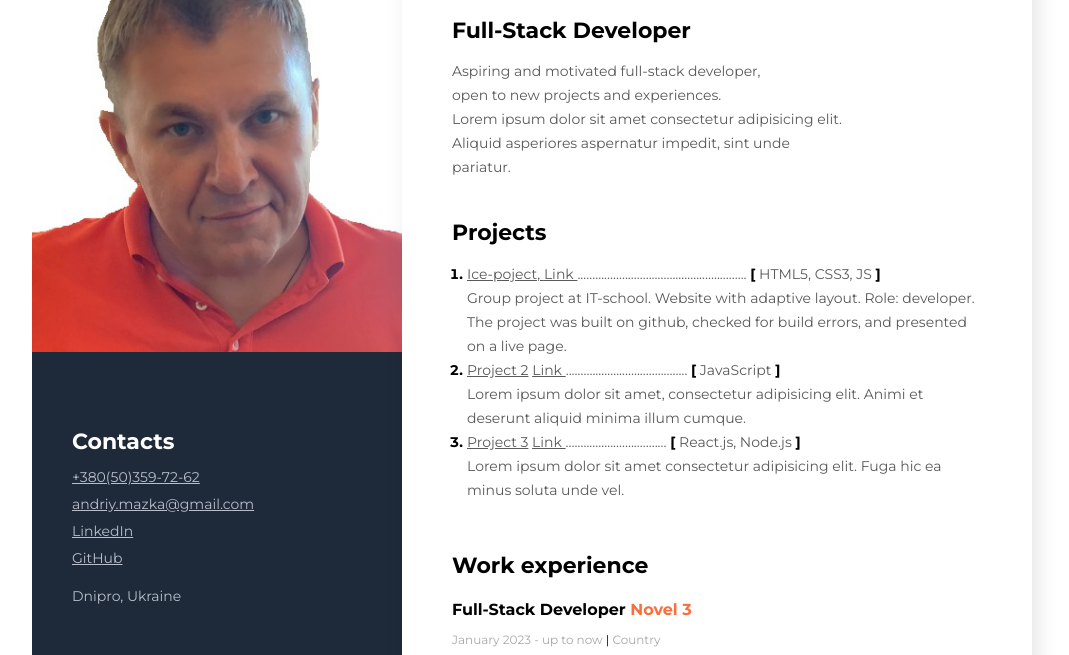
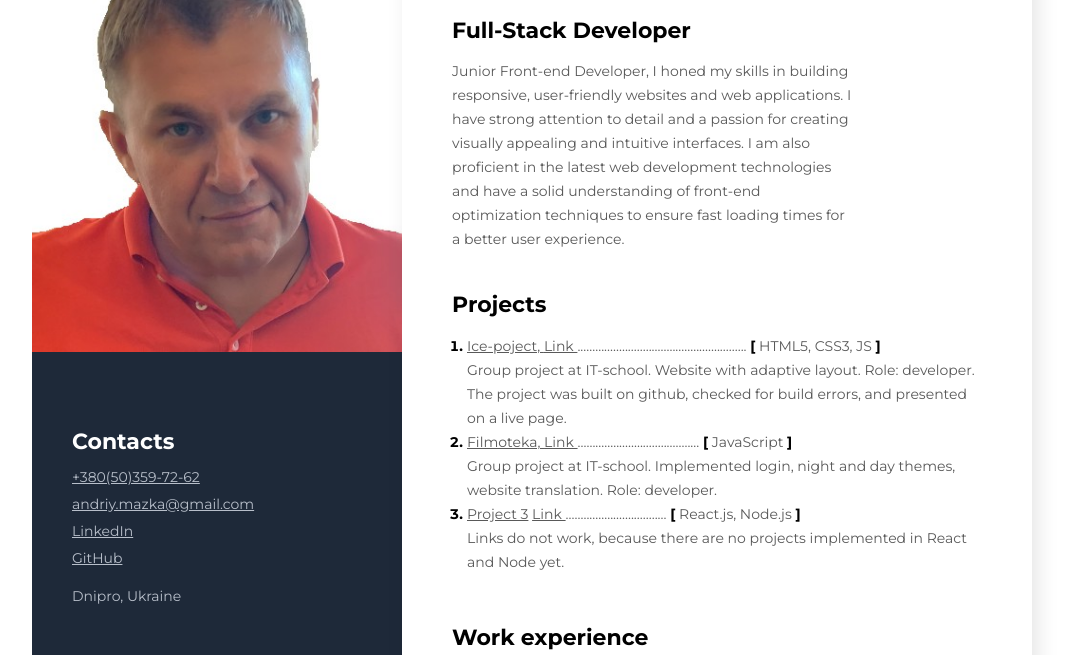
Before and after one commit to MazkaAndrii/my_cv, a plain HTML site: page index.html in a window 1280 px wide. Shown: the part 126-781 px from the top of the page, without its empty margins (108-1177 px from the left). Drawn offline with Linux system fonts and the light colour scheme.

Commit message:
change summary

```diff
--- a/index.html
+++ b/index.html
@@ -23,10 +23,13 @@
                 <h1 class="about-name">Andrii Mazka</h1>
                 <h2 class="about-position">Full-Stack Developer</h2>
                 <p class="about-description">
-                    Aspiring and motivated full-stack developer,<br>
-                    open to new projects and experiences.<br>
-                    Lorem ipsum dolor sit amet consectetur adipisicing elit. Aliquid asperiores aspernatur impedit, sint
-                    unde pariatur.
+                    Junior Front-end Developer, I honed my skills in building responsive, user-friendly websites and web
+                    applications. I
+                    have strong attention to detail and a passion for creating visually appealing and intuitive
+                    interfaces. I am also
+                    proficient in the latest web development technologies and have a solid understanding of front-end
+                    optimization
+                    techniques to ensure fast loading times for a better user experience.
                 </p>
             </div>
 
@@ -38,10 +41,10 @@
                 <ol class="projects-list">
                     <li class="project-item">
                         <span class="project">
-                            <a href="https://aviathor2002.github.io/ice-poject-team3/" class="project-link"
+                            <a href="https://mazkaandrii.github.io/ice-poject-team3-main/" class="project-link"
                                 target="_blank">Ice-poject,
                             </a>
-                            <a href="https://github.com/Aviathor2002/ice-poject-team3" class="project-link"
+                            <a href="https://github.com/MazkaAndrii/ice-poject-team3-main" class="project-link"
                                 target="_blank"> Link </a>
                             .........................................................
                             <span class="project-bracket">[</span> HTML5, CSS3, JS <span
@@ -53,13 +56,16 @@
                     </li>
                     <li class="project-item">
                         <span class="project">
-                            <a href=" * " target="_blank" class="project-link">Project 2</a>
-                            <a href=" * " class="project-link" target="_blank"> Link </a>
+                            <a href="https://mazkaandrii.github.io/Filmoteka/" target="_blank"
+                                class="project-link">Filmoteka, </a>
+                            <a href="https://github.com/MazkaAndrii/Filmoteka" class="project-link" target="_blank">
+                                Link </a>
                             .........................................
                             <span class="project-bracket">[</span> JavaScript <span class="project-bracket">]</span>
                         </span>
-                        <p class="project">Lorem ipsum dolor sit amet, consectetur adipisicing elit. Animi et deserunt
-                            aliquid minima illum cumque.</p>
+                        <p class="project">Group project at IT-school. Implemented login, night and day themes, website
+                            translation. Role: developer.
+                        </p>
                     </li>
                     <li class="project-item">
                         <span class="project">
@@ -69,8 +75,8 @@
                             <span class="project-bracket">[</span> React.js, Node.js <span
                                 class="project-bracket">]</span>
                         </span>
-                        <p class="project">Lorem ipsum dolor sit amet consectetur adipisicing elit. Fuga hic ea minus
-                            soluta unde vel.</p>
+                        <p class="project">Links do not work, because there are no projects implemented in React and
+                            Node yet.</p>
                     </li>
                 </ol>
             </div>
@@ -82,8 +88,8 @@
                     <h4 class="work-position">Full-Stack Developer <span class="organization">Novel 3</span></h4>
                     <p class="period">January 2023 - up to now <span class="line">|</span> Country</p>
                     <ul class="work-list">
-                        <li class="work-list-item">I'll do it a little bit later </li>
-                        <li class="work-list-item">I'll do it a little bit later</li>
+                        <li class="work-list-item">I have no commercial development experience </li>
+                        <li class="work-list-item">I have no commercial development experience</li>
                     </ul>
                 </div>
                 <!--Company 2-->
```
